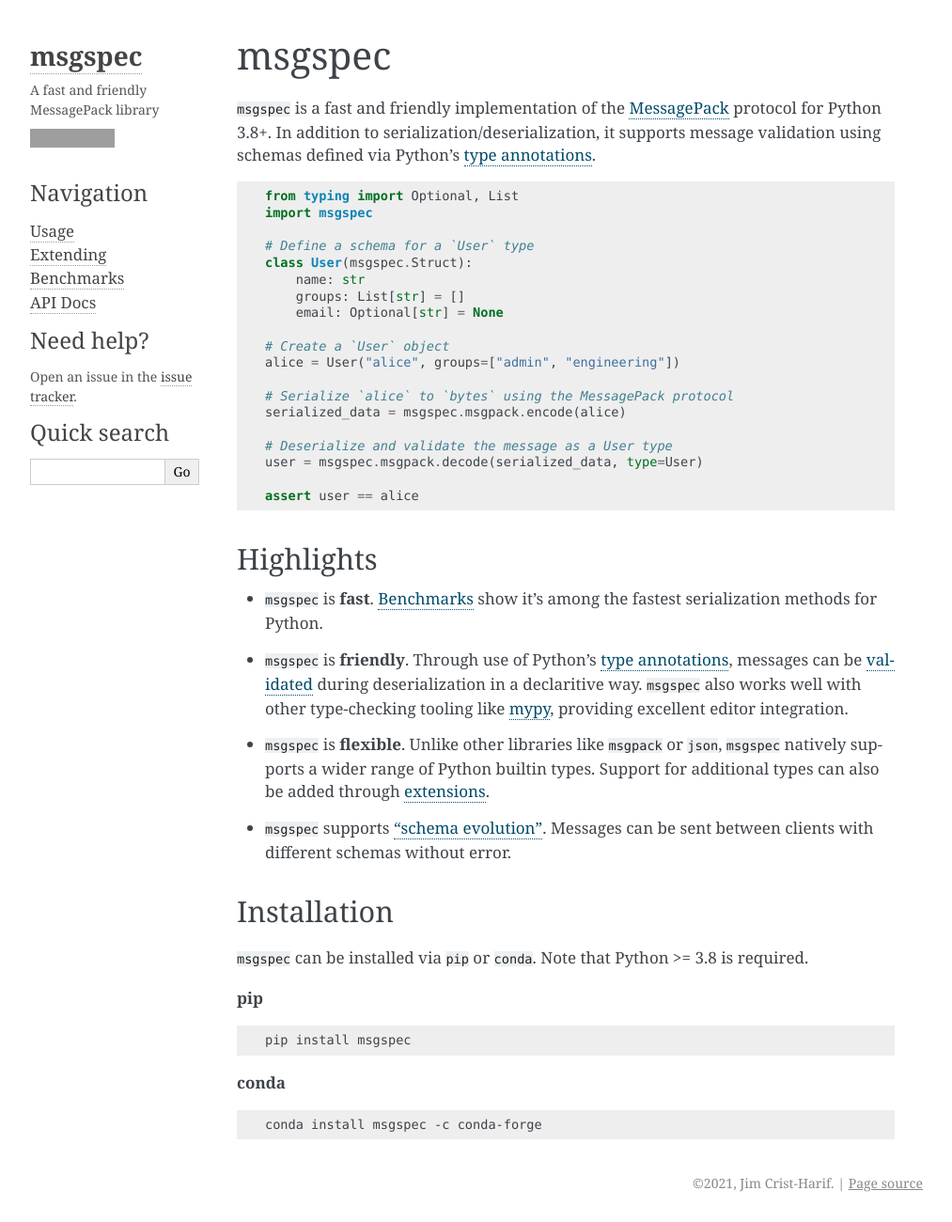
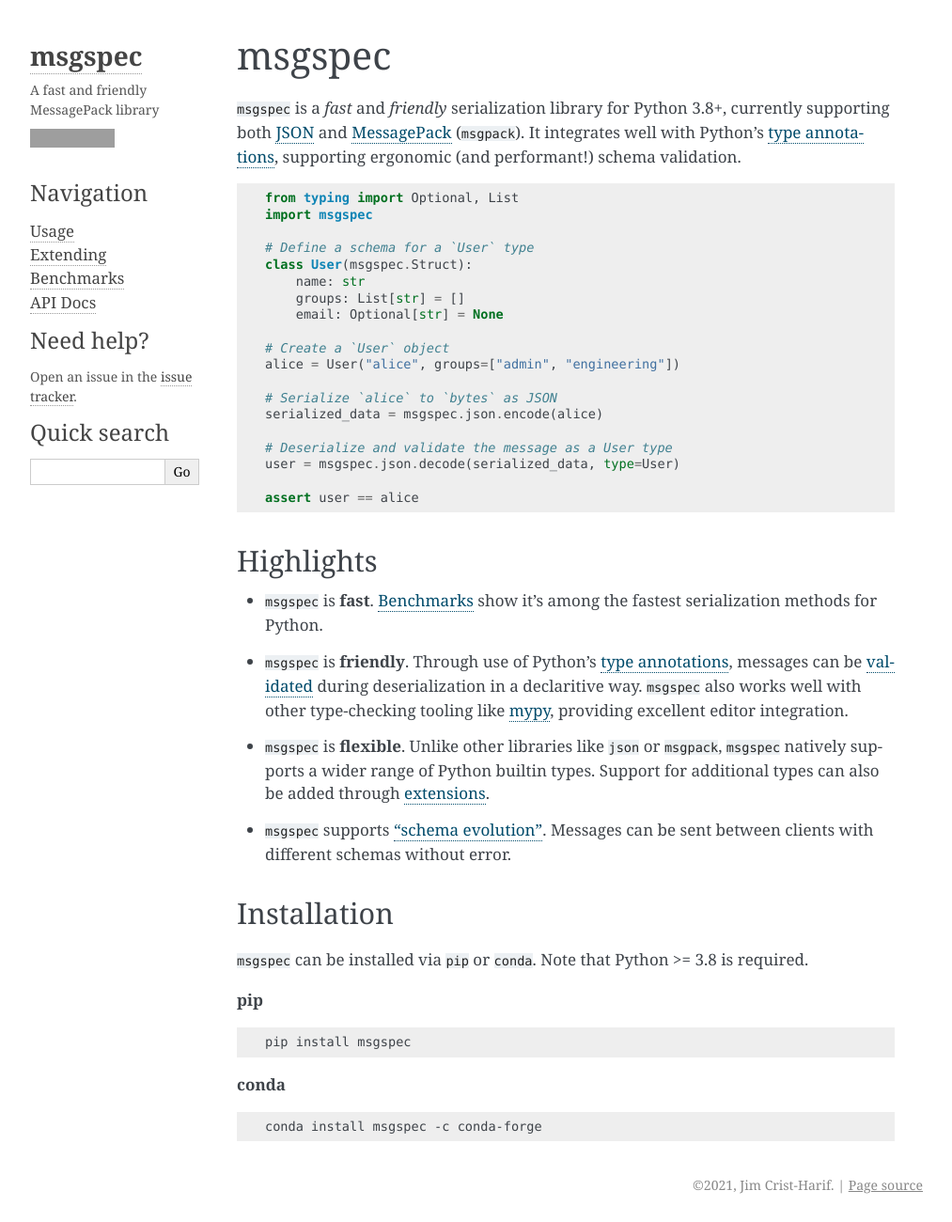
Before and after one commit to jcrist/msgspec, a Sphinx documentation site: the page built from docs/source/index.rst, in a window 1280 px wide. Shown: the whole page at 94% size, without its empty margins (138-1151 px from the left). Built offline with Sphinx 7.4.7, drawn with Linux system fonts in a browser that asks for light colours; grey boxes are pictures that could not be loaded.

```diff
--- a/docs/source/index.rst
+++ b/docs/source/index.rst
@@ -1,10 +1,11 @@
 msgspec
 =======
 
-``msgspec`` is a fast and friendly implementation of the `MessagePack
-<https://msgpack.org>`__ protocol for Python 3.8+. In addition to
-serialization/deserialization, it supports message validation using schemas
-defined via Python's `type annotations`_.
+``msgspec`` is a *fast* and *friendly* serialization library for Python 3.8+,
+currently supporting both `JSON <https://json.org>`__ and `MessagePack
+<https://msgpack.org>`__ (``msgpack``). It integrates well with Python's `type
+annotations <https://docs.python.org/3/library/typing.html>`__, supporting
+ergonomic (and performant!) schema validation.
 
 .. code-block:: python
 
@@ -20,11 +21,11 @@ defined via Python's `type annotations`_.
     # Create a `User` object
     alice = User("alice", groups=["admin", "engineering"])
 
-    # Serialize `alice` to `bytes` using the MessagePack protocol
-    serialized_data = msgspec.msgpack.encode(alice)
+    # Serialize `alice` to `bytes` as JSON
+    serialized_data = msgspec.json.encode(alice)
 
     # Deserialize and validate the message as a User type
-    user = msgspec.msgpack.decode(serialized_data, type=User)
+    user = msgspec.json.decode(serialized_data, type=User)
 
     assert user == alice
 
@@ -41,8 +42,8 @@ Highlights
   deserialization in a declaritive way.  ``msgspec`` also works well with other
   type-checking tooling like `mypy <https://mypy.readthedocs.io>`_, providing
   excellent editor integration.
-- ``msgspec`` is **flexible**. Unlike other libraries like ``msgpack`` or
-  ``json``, ``msgspec`` natively supports a wider range of Python builtin
+- ``msgspec`` is **flexible**. Unlike other libraries like ``json`` or
+  ``msgpack``, ``msgspec`` natively supports a wider range of Python builtin
   types. Support for additional types can also be added through :doc:`extensions
   <extending>`.
 - ``msgspec`` supports :ref:`"schema evolution" <schema-evolution>`. Messages can
```
Also changed, not shown: README.rst (+11 -10 lines).
